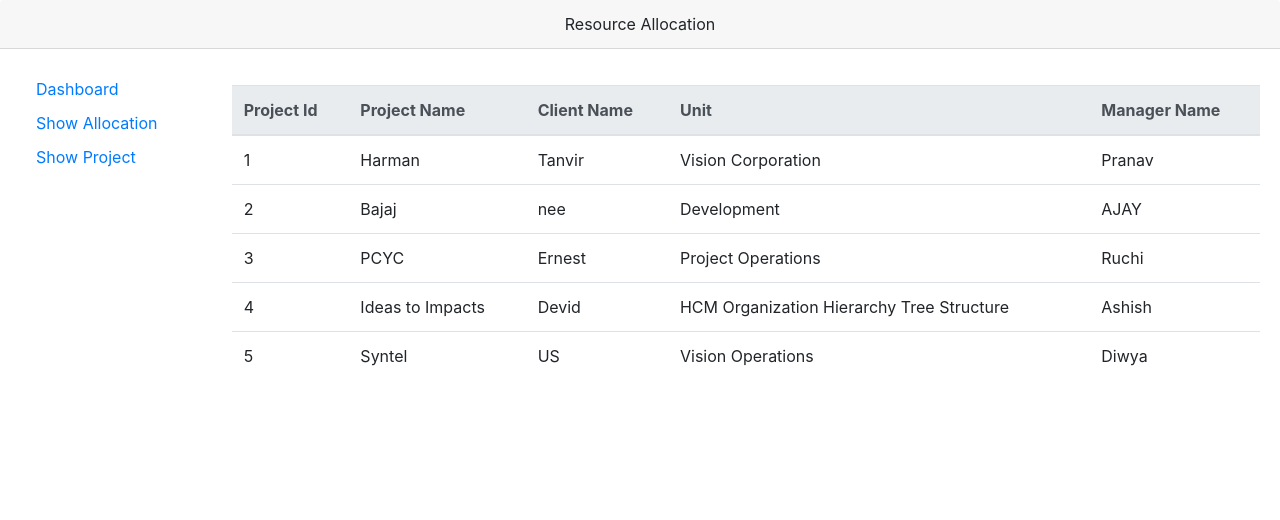
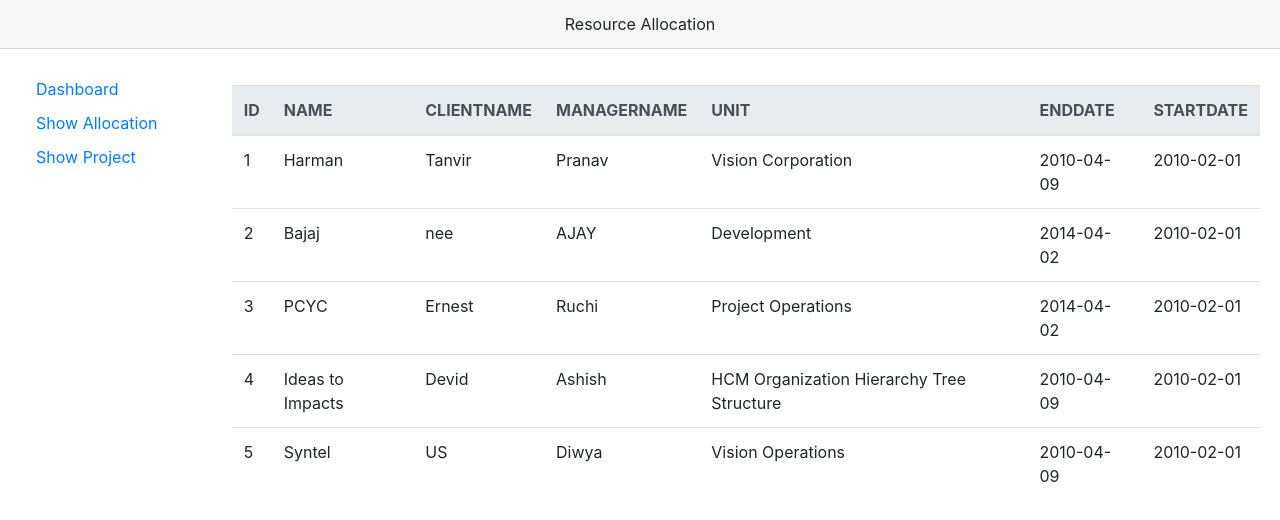
Before and after one commit to ArpitJain89/resource-allocation, a React (Create React App) app: page /component/Project in a window 1280 px wide. Shown: the top 520 px of the page. Built offline with nearby package versions, Linux system fonts and the light colour scheme.

Commit message:
reusable component and button validation changes

```diff
--- a/src/component/EmployeeEdit.js
+++ b/src/component/EmployeeEdit.js
@@ -1,7 +1,6 @@
 import React from "react";
 import SharedForm from "./SharedForm";
 import "./Employee.css";
-import { Redirect } from "react-router";
 class Employee extends React.Component {
   constructor(props) {
     super(props);
--- a/src/component/EmployeeList.js
+++ b/src/component/EmployeeList.js
@@ -1,6 +1,5 @@
 import React from "react";
 import "./Employee.css";
-import PropTypes from "prop-types";
 import Select from "react-select";
 import EmployeeEdit from "./EmployeeEdit";
 import EmployeeAdd from "./EmployeeAdd";
@@ -66,13 +65,16 @@
   submitUpdatedEmployee(employee) {
     this.selectedProjectEmployees.forEach(emp => {
       if (emp.id == employee.id) {
-        emp.allocation =emp.allocation-(emp.projectAllocation-employee.projectAllocation)
+        emp.allocation =
+          emp.allocation - (emp.projectAllocation - employee.projectAllocation);
         emp.projectAllocation = employee.projectAllocation;
       }
     });
     this.employees.forEach(emp => {
       if (emp.id == employee.id) {
+        if (employee.allocation - employee.projectAllocation > 100) {
           emp.allocation = employee.allocation - employee.projectAllocation;
+        }
       }
     });
     this.setState({
@@ -86,6 +88,42 @@
     });
   }
 
+  getHeader() {
+    var keys = [
+      "id",
+      "emailId",
+      "fullName",
+      "jobLevel",
+      "designation",
+      "project Allocation",
+      "Action"
+    ];
+    if (keys.length != null) {
+      return keys.map(key => {
+        return <th key={key}>{key.toUpperCase()}</th>;
+      });
+    }
+  }
+  showEditEmployee() {
+    return (
+      <EmployeeEdit
+        employeeDetails={this.state.editEmployee}
+        ProjectName={this.state.projectName}
+        updateEmployee={this.submitUpdatedEmployee.bind(this)}
+        updateState={this.updateState.bind(this)}
+      ></EmployeeEdit>
+    );
+  }
+  showAddEmployee() {
+    return (
+      <EmployeeAdd
+        projectName={this.state.projectName}
+        addEmployees={this.addEmployees.bind(this)}
+        employees={resourceData.employees}
+        updateState={this.updateState.bind(this)}
+      ></EmployeeAdd>
+    );
+  }
   render() {
     return (
       <div className="">
@@ -105,6 +143,7 @@
                 />
               </div>
               <div className="col-3">
+                {this.selectedProjectEmployees.length > 0 ? (
                   <button
                     type="button"
                     className="btn btn-primary"
@@ -112,6 +151,15 @@
                   >
                     Show Allocation
                   </button>
+                ) : (
+                  <button
+                    type="button"
+                    className="btn btn-primary"
+                    disabled
+                  >
+                    Show Allocation
+                  </button>
+                )}
               </div>
               {this.state.showAddbtn ? (
                 <div className="col-3">
@@ -130,15 +178,7 @@
                 {" "}
                 <table className="table mt-3">
                   <thead className="thead-light">
-                    <tr>
-                      <th scope="col">Employee Id</th>
-                      <th scope="col">Email Id</th>
-                      <th scope="col">Full Name</th>
-                      <th scope="col">Job Level</th>
-                      <th scope="col">Designation</th>
-                      <th scope="col">Allocation</th>
-                      <th scope="col">Actions</th>
-                    </tr>
+                    <tr>{this.getHeader()}</tr>
                   </thead>
                   <tbody>
                     {this.state.selectedProjectEmployees.map(
@@ -165,7 +205,6 @@
                         );
                       }
                     )}
-
                     {this.state.selectedProjectEmployees.length ? null : (
                       <tr className="text-center">
                         <td colSpan="7">No data.</td>
@@ -179,23 +218,9 @@
         ) : (
           <div>
             {this.state.show == "ShowEdit" ? (
-              <div className="card-body view-port-height">
-                <EmployeeEdit
-                  employeeDetails={this.state.editEmployee}
-                  ProjectName={this.state.projectName}
-                  updateEmployee={this.submitUpdatedEmployee.bind(this)}
-                  updateState={this.updateState.bind(this)}
-                ></EmployeeEdit>
-              </div>
+              <div>{this.showEditEmployee()}</div>
             ) : (
-              <div>
-                <EmployeeAdd
-                  projectName={this.state.projectName}
-                  addEmployees={this.addEmployees.bind(this)}
-                  employees={resourceData.employees}
-                  updateState={this.updateState.bind(this)}
-                ></EmployeeAdd>
-              </div>
+              <div>{this.showAddEmployee()}</div>
             )}
           </div>
         )}
@@ -204,10 +229,4 @@
   }
 }
 
-EmployeeList.propTypes = {
-  submitUpdatedEmployee: PropTypes.func,
-  ProjectName: PropTypes.string,
-  employeeDetails: PropTypes.object
-};
-
 export default EmployeeList;
--- a/src/component/Project.js
+++ b/src/component/Project.js
@@ -1,39 +1,38 @@
 import React from "react";
+import Table from "./Table";
+
 const resourceData = require("../assets/employees.json");
-function Project()  {
-        return (
-          <div>
-            <table className="table mt-3">
-              <thead className="thead-light ">
-                <tr>
-                  <th scope="col">Project Id</th>
-                  <th scope="col">Project Name</th>
-                  <th scope="col">Client Name</th>
-                  <th scope="col">Unit</th>
-                  <th scope="col">Manager Name</th>
-                </tr>
-              </thead>
-              <tbody>
-                {resourceData.projects.map((project, index) => {
-                  return (
-                    <tr key={index}>
-                      <td> {project.id}</td>
-                      <td> {project.name}</td>
-                      <td> {project.clientName}</td>
-                      <td> {project.unit}</td>
-                      <td> {project.managerName}</td>
-                    </tr>
-                  );
-                })}
 
-                {resourceData.projects ? null : (
-                  <tr className="text-center">
-                    <td colSpan="7">No data.</td>
-                  </tr>
-                )}
-              </tbody>
-            </table>
-          </div>
-        );
+class Project extends React.Component {
+  constructor(props) {
+    super(props);
+    this.state = {
+      data: [],
+      headers: []
+    };
+  }
+  componentWillMount() {
+    var keys = [
+      "id",
+      "name",
+      "clientName",
+      "managerName",
+      "unit",
+      "endDate",
+      "startDate"
+    ];
+    this.setState({
+      data: resourceData.projects,
+      keys: keys
+    });
+  }
+
+  render() {
+    return (
+      <div>
+        <Table {...this.state}></Table>
+      </div>
+    );
+  }
 }
-export default Project
+export default Project;
--- a/src/component/SharedForm.js
+++ b/src/component/SharedForm.js
@@ -53,7 +53,7 @@
       const freeAllocation = 100 - this.state.employeeDetails.allocation;
       if (
         allocation >
-        freeAllocation + this.state.employeeDetails.projectAllocation
+        freeAllocation
       ) {
         return;
       } else {
@@ -140,7 +140,6 @@
                 />
               </div>
             </div>
-
             <div className="form-group row">
               <label className="col-md-4 col-form-label text-md-right">
                 Employee Name :
@@ -261,11 +260,10 @@
                   {this.state.errors.projectAllocation}
                 </div>
                 {this.state.show ? (
-                  <span className="text ">
+                   <span className="text ">
                     {" "}
-                    Note *: Employee can be allocated up to{" "}
-                    {this.props.employeeDetails.projectAllocation +
-                      (100 - this.props.employeeDetails.allocation)}{" "}
+                    Note *: Employee
+                    {this.state.employeeDetails.allocation } % is allocated for other project
                   </span>
                 ) : (
                   <span>
--- /dev/null
+++ b/src/component/Table.js
@@ -0,0 +1,51 @@
+import React from "react";
+
+class Table extends React.Component {
+  constructor(props) {
+    super(props);
+    this.getHeader = this.getHeader.bind(this);
+    this.getRowsData = this.getRowsData.bind(this);
+  }
+
+  getHeader() {
+    if (this.props.keys.length != null) {
+      return this.props.keys.map(key => {
+        return <th key={key}>{key.toUpperCase()}</th>;
+      });
+    }
+  }
+
+  getRowsData() {
+    var items = this.props.data;
+    var keys = this.props.keys;
+    return items.map((row, index) => {
+      return (
+        <tr key={index}>
+          <RenderRow key={index} data={row} keys={keys} />
+        </tr>
+      );
+    });
+  }
+
+  render() {
+    return (
+      <div>
+        <div>
+          <table className="table mt-3">
+            <thead className="thead-light ">
+              <tr scope="col">{this.getHeader()}</tr>
+            </thead>
+            <tbody>{this.getRowsData()}</tbody>
+          </table>
+        </div>
+      </div>
+    );
+  }
+}
+export default Table;
+
+const RenderRow = props => {
+  return props.keys.map((key, index) => {
+    return <td key={props.data[key]}>{props.data[key]}</td>;
+  });
+};
```
Lines whose indentation alone changed are shown as unchanged.
